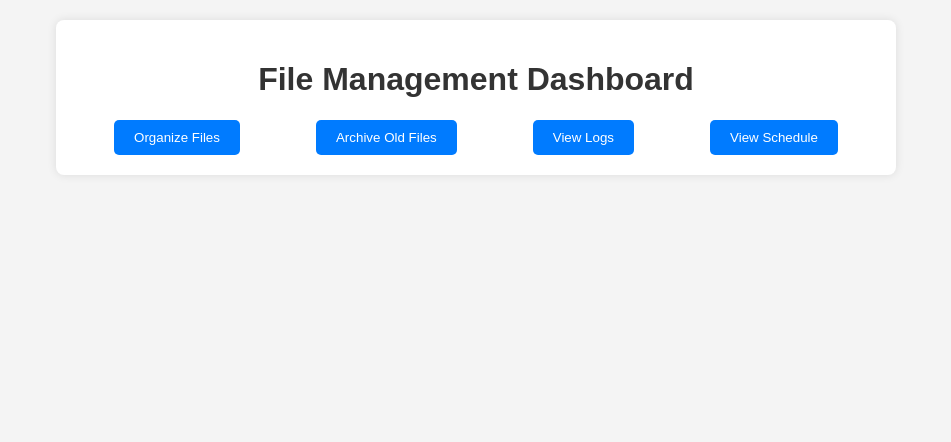
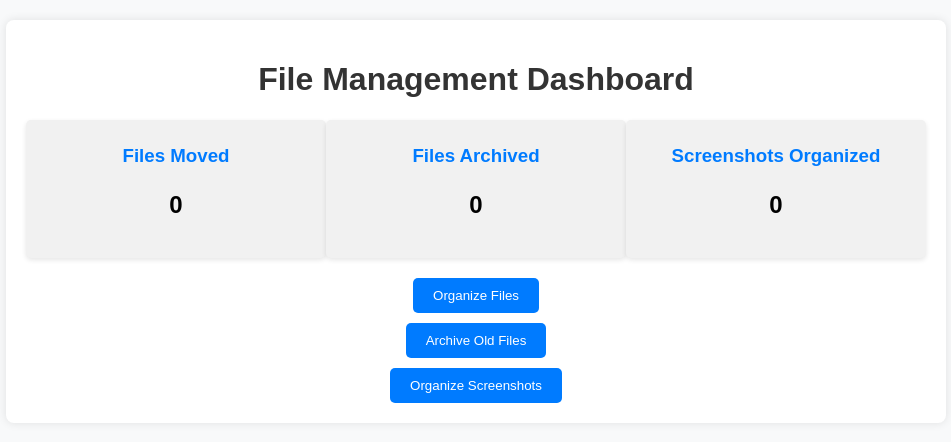
Before and after one commit to BlueTechDev/PythonAutomation, a Flask app: page / in a window 1280 px wide. Shown: the top 442 px of the page, without its empty margins (164-1115 px from the left). Run offline with Flask 3, Linux system fonts and the light colour scheme.

Commit message:
UI Updates

```diff
--- a/app.py
+++ b/app.py
@@ -1,4 +1,4 @@
-from flask import Flask, render_template, request, redirect, url_for, jsonify
+from flask import Flask, render_template, request, jsonify
 import json
 import os
 import shutil
@@ -20,17 +20,21 @@ DOWNLOADS_DIR = os.path.expanduser(config['directories']['downloads'])
 SCREENSHOTS_DIR = os.path.expanduser(config['directories']['screenshots'])
 ARCHIVE_DIR = os.path.expanduser(config['directories']['archive'])
 
-# Folders and file types from config
-FOLDERS = config['folders']
-DAYS_OLD_FOR_ARCHIVE = config['days_old_for_archive']
+# Global counters for tracking file movements
+stats = {
+    "total_files_moved": 0,
+    "total_files_archived": 0,
+    "total_screenshots_organized": 0
+}
 
-# Helper functions
+# Helper function to categorize file types
 def get_file_category(file_extension):
-    for category, extensions in FOLDERS.items():
+    for category, extensions in config['folders'].items():
         if file_extension.lower() in extensions:
             return category
     return "Others"
 
+# Function to organize files
 def organize_files(directory):
     files_moved = 0
     for file_name in os.listdir(directory):
@@ -41,7 +45,6 @@ def organize_files(directory):
 
         file_extension = os.path.splitext(file_name)[1]
         category = get_file_category(file_extension)
-
         target_folder = os.path.join(directory, category)
         os.makedirs(target_folder, exist_ok=True)
 
@@ -54,12 +57,15 @@ def organize_files(directory):
 
         shutil.move(file_path, target_path)
         files_moved += 1
+        print(f"Moved: {file_name} -> {target_folder}")
 
+    stats["total_files_moved"] += files_moved
     return files_moved
 
+# Function to archive old files
 def archive_old_files(directory, archive_dir, days_old=30):
+    files_archived = 0
     now = datetime.now()
-    files_archived = 0
 
     for file_name in os.listdir(directory):
         file_path = os.path.join(directory, file_name)
@@ -79,37 +85,75 @@ def archive_old_files(directory, archive_dir, days_old=30):
 
             shutil.move(file_path, target_path)
             files_archived += 1
+            print(f"Archived: {file_name} -> {archive_dir}")
 
+    stats["total_files_archived"] += files_archived
     return files_archived
 
+# Function to organize screenshots
+def organize_screenshots():
+    project_keywords = {
+        "Meeting": ["meeting", "call", "discussion"],
+        "Presentation": ["presentation", "slide", "ppt"],
+        "Design": ["design", "mockup", "sketch"]
+    }
+
+    month_folder = datetime.now().strftime("%B_%Y")
+    target_month_dir = os.path.join(SCREENSHOTS_DIR, month_folder)
+    os.makedirs(target_month_dir, exist_ok=True)
+
+    screenshots_moved = 0
+
+    for file_name in os.listdir(DESKTOP_DIR):
+        file_path = os.path.join(DESKTOP_DIR, file_name)
+
+        if os.path.isdir(file_path) or not file_name.lower().startswith("screenshot"):
+            continue
+
+        for project, keywords in project_keywords.items():
+            if any(keyword.lower() in file_name.lower() for keyword in keywords):
+                target_folder = os.path.join(SCREENSHOTS_DIR, project)
+                os.makedirs(target_folder, exist_ok=True)
+                target_path = target_folder
+                break
+        else:
+            target_path = target_month_dir
+
+        target_file_path = os.path.join(target_path, file_name)
+
+        if os.path.exists(target_file_path):
+            base, ext = os.path.splitext(file_name)
+            timestamp = datetime.now().strftime("%Y%m%d%H%M%S")
+            target_file_path = os.path.join(target_path, f"{base}_{timestamp}{ext}")
+
+        shutil.move(file_path, target_file_path)
+        screenshots_moved += 1
+        print(f"Moved Screenshot: {file_name} -> {target_path}")
+
+    stats["total_screenshots_organized"] += screenshots_moved
+    return screenshots_moved
+
+# Flask routes
 @app.route('/')
 def index():
-    return render_template('index.html')
+    return render_template('index.html', summary_stats=stats)
 
 @app.route('/organize', methods=['POST'])
-def organize():
+def organize_route():
     desktop_files_moved = organize_files(DESKTOP_DIR)
     downloads_files_moved = organize_files(DOWNLOADS_DIR)
     total_files_moved = desktop_files_moved + downloads_files_moved
     return jsonify({'files_moved': total_files_moved})
 
 @app.route('/archive', methods=['POST'])
-def archive():
-    files_archived = archive_old_files(DOWNLOADS_DIR, ARCHIVE_DIR, days_old=DAYS_OLD_FOR_ARCHIVE)
+def archive_route():
+    files_archived = archive_old_files(DOWNLOADS_DIR, ARCHIVE_DIR, days_old=config['days_old_for_archive'])
     return jsonify({'files_archived': files_archived})
 
-@app.route('/log')
-def view_log():
-    if os.path.exists("weekly_log.txt"):
-        with open("weekly_log.txt", "r") as log_file:
-            log_content = log_file.readlines()
-    else:
-        log_content = ["No log file found."]
-    return render_template('log.html', log_content=log_content)
-
-@app.route('/schedule')
-def schedule():
-    return render_template('schedule.html')
+@app.route('/screenshots', methods=['POST'])
+def organize_screenshots_route():
+    screenshots_moved = organize_screenshots()
+    return jsonify({'screenshots_moved': screenshots_moved})
 
 if __name__ == "__main__":
     app.run(debug=True)
--- a/config.json
+++ b/config.json
@@ -15,5 +15,10 @@
         "Applications": [".dmg", ".exe", ".pkg"],
         "Scripts": [".py", ".js", ".sh", ".bat"]
     },
-    "days_old_for_archive": 30
+    "days_old_for_archive": 30,
+    "sorting_rules": {
+        "Finance": ["invoice", "tax", "statement"],
+        "Projects": ["project_", "proposal"],
+        "Personal": ["photo_", "vacation", "family"]
+    }
 }
--- a/static/style.css
+++ b/static/style.css
@@ -1,14 +1,14 @@
 body {
-    font-family: Arial, sans-serif;
-    background-color: #f4f4f4;
+    font-family: 'Arial', sans-serif;
+    background-color: #f8f9fa;
     margin: 0;
     padding: 20px;
 }
 
 .container {
-    max-width: 800px;
-    margin: 0 auto;
-    background: #fff;
+    max-width: 900px;
+    margin: auto;
+    background: #ffffff;
     padding: 20px;
     border-radius: 8px;
     box-shadow: 0 0 10px rgba(0, 0, 0, 0.1);
@@ -19,15 +19,45 @@ h1 {
     color: #333;
 }
 
+.overview {
+    display: flex;
+    justify-content: space-around;
+    margin: 20px 0;
+}
+
+.stat {
+    background-color: #f1f1f1;
+    padding: 15px;
+    border-radius: 5px;
+    width: 30%;
+    box-shadow: 0 2px 5px rgba(0, 0, 0, 0.1);
+}
+
+.stat i {
+    font-size: 2rem;
+    color: #007BFF;
+}
+
+.stat h3 {
+    margin-top: 10px;
+    color: #007BFF;
+}
+
+.stat p {
+    font-size: 1.5rem;
+    font-weight: bold;
+}
+
 .button-group {
     display: flex;
-    justify-content: space-around;
-    margin-top: 20px;
+    flex-direction: column;
+    gap: 10px;
+    align-items: center;
 }
 
-button {
+.btn {
     background-color: #007BFF;
-    color: #fff;
+    color: white;
     border: none;
     padding: 10px 20px;
     border-radius: 5px;
@@ -35,15 +65,12 @@ button {
     transition: background-color 0.3s;
 }
 
-button:hover {
+.btn:hover {
     background-color: #0056b3;
 }
 
-pre {
-    text-align: left;
-    background: #f9f9f9;
-    padding: 15px;
-    border-radius: 5px;
-    border: 1px solid #ddd;
-    overflow: auto;
+input[type="text"] {
+    padding: 5px;
+    width: 200px;
+    margin-right: 10px;
 }
--- a/templates/index.html
+++ b/templates/index.html
@@ -9,15 +9,30 @@
 <body>
     <div class="container">
         <h1>File Management Dashboard</h1>
+        <div class="overview">
+            <div class="stat">
+                <h3>Files Moved</h3>
+                <p>{{ summary_stats['total_files_moved'] }}</p>
+            </div>
+            <div class="stat">
+                <h3>Files Archived</h3>
+                <p>{{ summary_stats['total_files_archived'] }}</p>
+            </div>
+            <div class="stat">
+                <h3>Screenshots Organized</h3>
+                <p>{{ summary_stats['total_screenshots_organized'] }}</p>
+            </div>
+        </div>
         <div class="button-group">
             <form action="/organize" method="post">
-                <button type="submit">Organize Files</button>
+                <button type="submit" class="btn">Organize Files</button>
             </form>
             <form action="/archive" method="post">
-                <button type="submit">Archive Old Files</button>
+                <button type="submit" class="btn">Archive Old Files</button>
             </form>
-            <a href="/log"><button>View Logs</button></a>
-            <a href="/schedule"><button>View Schedule</button></a>
+            <form action="/screenshots" method="post">
+                <button type="submit" class="btn">Organize Screenshots</button>
+            </form>
         </div>
     </div>
 </body>
```
Also changed, not shown: Automation.py (+112 -3 lines).
